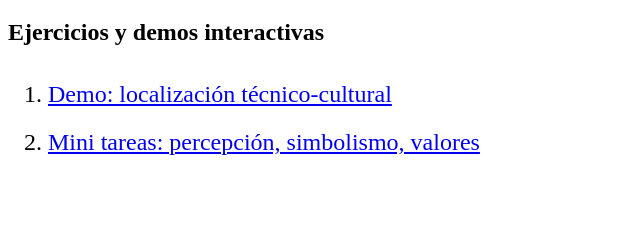
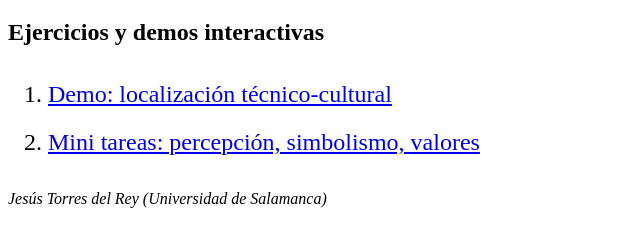
Before and after one commit to jtorresdelrey/l10ncultural, a plain HTML site: page index.html in a window 1280 px wide. Shown: the part 61-308 px from the top of the page, without its empty margins (0-640 px from the left). Drawn offline with Linux system fonts and the light colour scheme.

Commit message:
Update index.html

```diff
--- a/index.html
+++ b/index.html
@@ -11,6 +11,7 @@
 <li><a href="ej1/index.html">Demo: localización técnico-cultural</a></li>
 <li><a href="ej2/index.html">Mini tareas: percepción, simbolismo, valores</a></li>
 </ol>
+<footer><address>Jesús Torres del Rey (Universidad de Salamanca)</address></footer
+</body>
 
-</body>
 </html>
```
